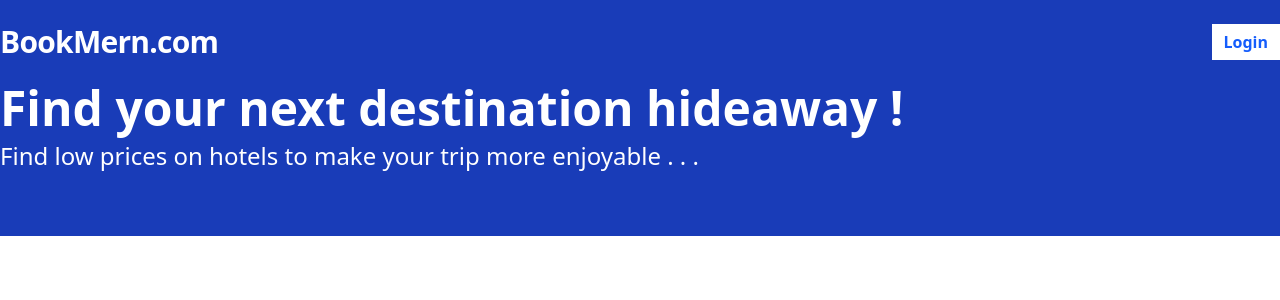
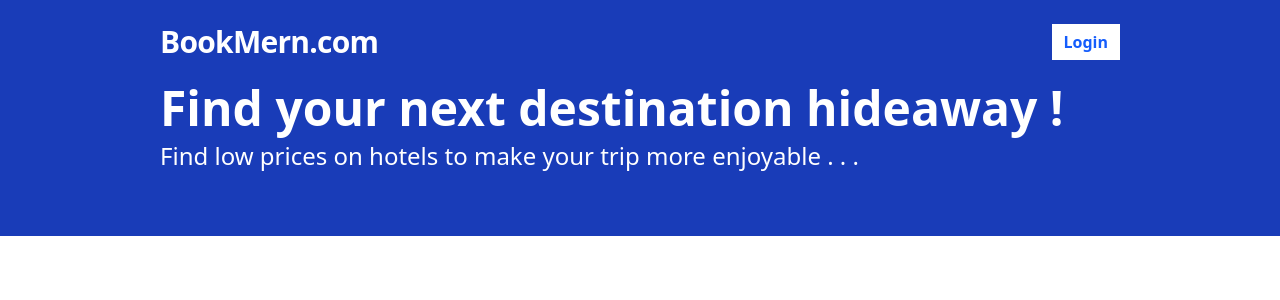
Before and after one commit to cbarcinas/mern-booking-app, a React (Vite) app in the folder frontend/: page / in a window 1280 px wide. Shown: the top 300 px of the page. Built offline with nearby package versions, Linux system fonts and the light colour scheme.

Commit message:
added adjustments for container utility class

```diff
--- a/frontend/src/index.css
+++ b/frontend/src/index.css
@@ -1 +1,4 @@
 @import 'tailwindcss';
+@utility container {
+  padding: 0 10rem;
+}
```
